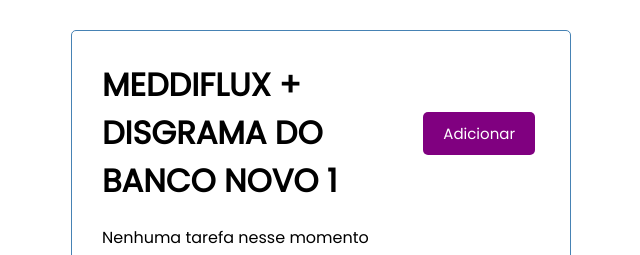
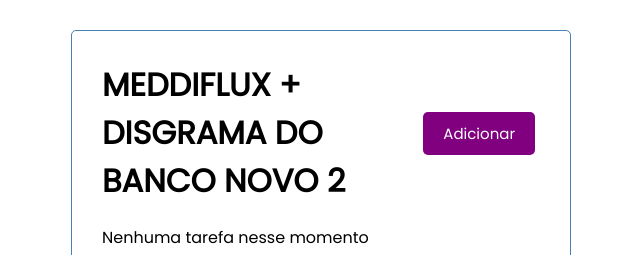
Before and after one commit to alisrios/meddiflux, a React (Create React App) app in the folder client/: page / in a window 1280 px wide. Shown: the top 255 px of the page, without its empty margins (319-959 px from the left). Built offline with nearby package versions, Linux system fonts and the light colour scheme; no server answers.

Commit message:
alterando arquivos do repositorio para push corretamente tentativa10

```diff
--- a/client/src/components/Header.js
+++ b/client/src/components/Header.js
@@ -20,7 +20,7 @@ const Header = ({ title, onAdd, showAdd }) => {
 };
 
 Header.defaultProps = {
-  title: "MEDDIFLUX + DISGRAMA DO BANCO NOVO 1",
+  title: "MEDDIFLUX + DISGRAMA DO BANCO NOVO 2",
 };
 
 export default Header;
```
